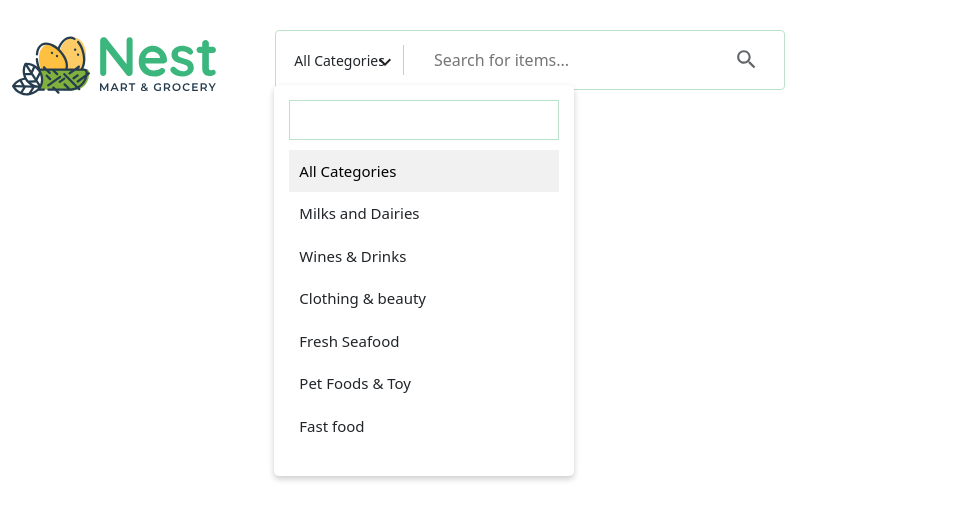
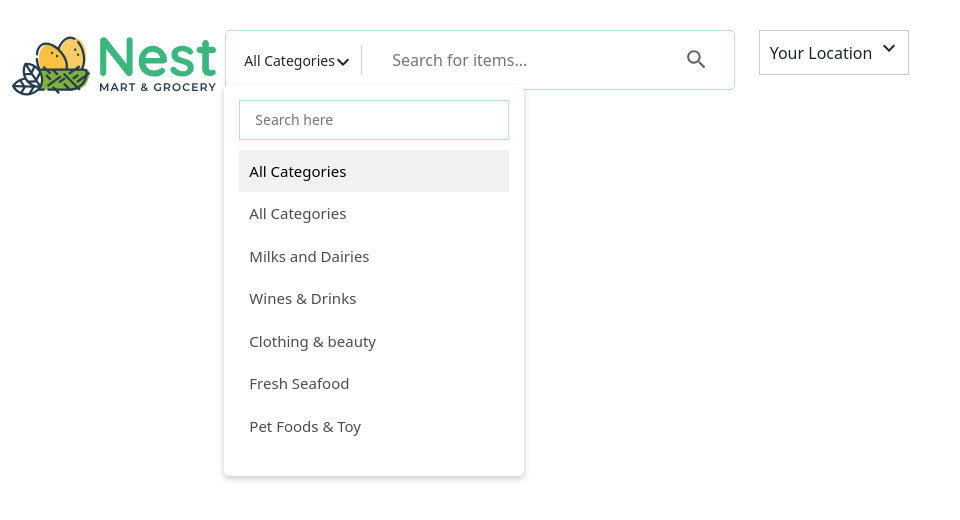
Before and after one commit to Sansar01/E-Commerce-Application, a React (Create React App) app in the folder ecom/: page / in a window 1280 px wide. Both pictures are taken after a click on the element "All Categories". Shown: the top 520 px of the page, without its empty margins (0-960 px from the left). Built offline with nearby package versions, Linux system fonts and the light colour scheme; no server answers.

Commit message:
Added axios dependency and implemented country list API call in Header component; updated Select component to accept props and display selected item; modified CSS files for Header and Select components.

```diff
--- a/ecom/package.json
+++ b/ecom/package.json
@@ -10,6 +10,7 @@
     "@testing-library/jest-dom": "^5.17.0",
     "@testing-library/react": "^13.4.0",
     "@testing-library/user-event": "^13.5.0",
+    "axios": "^1.7.1",
     "bootstrap": "^5.3.3",
     "react": "^18.3.1",
     "react-dom": "^18.3.1",
--- a/ecom/src/components/Header/Header.css
+++ b/ecom/src/components/Header/Header.css
@@ -11,10 +11,10 @@ height: 60px;
 border: 1px solid #bce3c9;
 padding: 10px 18px;
 border-radius: 4px;
-margin-left: 50px;
+/* margin-left: 50px; */
 }
 
-header .selectDropWrapper{
+header .headerSearch .selectDropWrapper{
     width: 25%;
     font-size: 14px;
     font-weight: 500;
@@ -32,7 +32,7 @@ header .headerSearch .selectDropWrapper::after{
 }
 
 header .headerSearch .search{
-    width: 82%;
+    width: 75%;
     padding-left: 30px;
     position: relative;
 }
@@ -51,3 +51,15 @@ header .headerSearch .search .searchIcon{
     opacity: 0.7;
     font-size: 25px !important;
 }
+header .countryWrapper .selectDropWrapper{
+    width: 150px !important;
+    height: 45px;
+   border: 1px solid rgba(0,0,0,0.2);
+   padding-left: 10px;
+   display: flex;
+   align-items: center;
+}
+header .countryWrapper .selectDropWrapper .openSelect
+{
+    width: 100%;
+}
--- a/ecom/src/components/Header/Header.js
+++ b/ecom/src/components/Header/Header.js
@@ -1,10 +1,47 @@
-import React from "react";
+import React, { useEffect, useState } from "react";
 import Logo from "../../assets/images/logo.svg";
 import "../Header/Header.css";
 import SearchIcon from '@mui/icons-material/Search';
 import Select from '../selectDrop/Select'
+import axios from 'axios'
 
 function Header() {
+
+     const[Categories,setCategories] = useState([
+      'All Categories',
+      'Milks and Dairies',
+      'Wines & Drinks',
+      'Clothing & beauty',
+      'Fresh Seafood',
+      'Pet Foods & Toy',
+      ' Fast food',
+      'Baking Material',
+      'Vegetables',
+      'Noodles & Rice',
+      'Ice cream'
+     ])
+
+     const countryList = [];
+
+      useEffect(()=>{
+        getCountry('https://countriesnow.space/api/v0.1/countries/')
+      },[])
+
+
+      const getCountry = async (url)=>{
+        try {
+          await axios.get(url).then((res)=>{
+              if(res!=null)
+              {
+                   res.data.data.map((item,index)=>(countryList.push(item.country)))
+
+              }
+          })
+        } catch (error) {
+          console.log(error.message);
+        }
+      }
+
   return (
     <>
       <header>
@@ -14,18 +51,21 @@ function Header() {
             <img src={Logo} />
           </div>
            {/* {header search start here} */}
-
         <div className="col-sm-5">
           <div className="headerSearch d-flex align-items-center">
-          <Select/>
+          <Select data={Categories} placeholder={"All Categories"}/>
             <div className="search">
               <input type="text" placeholder="Search for items..."/>
              <SearchIcon className="searchIcon cursor"/>
             </div>
           </div>
         </div>
-
         {/* {header search end here} */}
+        <div className="col-sm-5">
+         <div className="countryWrapper">
+         <Select data={countryList} placeholder={"Your Location"}/>
+         </div>
+        </div>
         </div>
       </div>
     </header>
--- a/ecom/src/components/selectDrop/Select.css
+++ b/ecom/src/components/selectDrop/Select.css
@@ -39,6 +39,7 @@
     font-size: 15px;
     width: 100%;
     padding: 10px;
+    color: rgb(0,0,0,0.7);
 }
 .selectDrop .searchResults li:hover{
     background: #3bb77e;
--- a/ecom/src/components/selectDrop/Select.js
+++ b/ecom/src/components/selectDrop/Select.js
@@ -1,10 +1,14 @@
 import React, { useState } from "react";
 import "../selectDrop/Select.css";
-import KeyboardArrowDownIcon from '@mui/icons-material/KeyboardArrowDown';
+import KeyboardArrowDownIcon from "@mui/icons-material/KeyboardArrowDown";
+import { ClickAwayListener } from "@mui/base/ClickAwayListener";
 
-function Select() {
+function Select(props) {
   const [isOpenSelect, setisOpenSelect] = useState(false);
   const [selectedIndex, setSelectedIndex] = useState(0);
+  const [selectedItem, setselectedItem] = useState(props.placeholder);
+
+  console.log(props.placeholder);
 
   const openSelect = () => {
     setisOpenSelect(!isOpenSelect);
@@ -12,36 +16,120 @@ function Select() {
 
   const closeSelect = (Index) => {
     setSelectedIndex(Index);
-    setisOpenSelect(!isOpenSelect)
+
+    //Access ul elements
+    var li = document.querySelector(".searchResults");
+
+    //After collecting  all collection of li we getting value of children with index
+    var item = li.children[Index];
+
+    setisOpenSelect(!isOpenSelect);
+
+    // set Selected Item
+    setselectedItem(item.textContent);
+
+    //changing the value of css class
+    if (item.textContent.length >= 17) {
+      var css = document.styleSheets[3].cssRules[2].style;
+      css.setProperty("width", "30%");
+    } else {
+      var css = document.styleSheets[3].cssRules[2].style;
+      css.setProperty("width", "27%");
+    }
   };
 
-
   return (
+    <ClickAwayListener onClickAway={()=>setisOpenSelect(false)}>
       <div className="selectDropWrapper cursor position-relative">
         <span className="openSelect" onClick={openSelect}>
-        All Categories <KeyboardArrowDownIcon className="arrow"/>
+          {selectedItem}
+          <KeyboardArrowDownIcon className="arrow" />
         </span>
         {isOpenSelect && (
           <div className="selectDrop">
             <div className="searchField">
-            <input type="text" />
+              <input type="text" placeholder="Search here"/>
             </div>
             <ul className="searchResults">
-                    <li onClick={()=>closeSelect(0)} className={`${selectedIndex === 0 ? 'active' :''}`}>All Categories</li>
-                    <li onClick={()=>closeSelect(1)} className={`${selectedIndex === 1 ? 'active' :''}`}>Milks and Dairies</li>
-                    <li onClick={()=>closeSelect(2)} className={`${selectedIndex === 2 ? 'active' :''}`}>Wines & Drinks</li>
-                    <li onClick={()=>closeSelect(3)} className={`${selectedIndex === 3 ? 'active' :''}`}>Clothing & beauty</li>
-                    <li onClick={()=>closeSelect(4)} className={`${selectedIndex === 4 ? 'active' :''}`}>Fresh Seafood</li>
-                    <li onClick={()=>closeSelect(5)} className={`${selectedIndex === 5 ? 'active' :''}`}>Pet Foods & Toy</li>
-                    <li onClick={()=>closeSelect(6)} className={`${selectedIndex === 6 ? 'active' :''}`}>Fast food</li>
-                    <li onClick={()=>closeSelect(7)} className={`${selectedIndex === 7 ? 'active' :''}`}>Baking material</li>
-                    <li onClick={()=>closeSelect(8)} className={`${selectedIndex === 8 ? 'active' :''}`}>Vegetables</li>
-                    <li onClick={()=>closeSelect(9)} className={`${selectedIndex === 9 ? 'active' :''}`}>Noodles & Rice</li>
-                    <li onClick={()=>closeSelect(10)} className={`${selectedIndex === 10 ? 'active' :''}`}>Ice cream</li>
+            <li key={0} onClick={()=>closeSelect(0)} className={`${selectedIndex === 0 ? "active" : ""}`}>{props.placeholder}</li>
+            {
+              props && props.data.map((category,Index)=>{
+              return(
+                <li key={Index+1} onClick={()=>closeSelect(Index+1)} className={`${selectedIndex === Index+1 ? "active" : ""}`}>{category}</li>
+              )
+            })
+            }
+              {/* <li
+                onClick={() => closeSelect(0)}
+                className={`${selectedIndex === 0 ? "active" : ""}`}
+              >
+                All Categories
+              </li>
+              <li
+                onClick={() => closeSelect(1)}
+                className={`${selectedIndex === 1 ? "active" : ""}`}
+              >
+                Milks and Dairies
+              </li>
+              <li
+                onClick={() => closeSelect(2)}
+                className={`${selectedIndex === 2 ? "active" : ""}`}
+              >
+                Wines & Drinks
+              </li>
+              <li
+                onClick={() => closeSelect(3)}
+                className={`${selectedIndex === 3 ? "active" : ""}`}
+              >
+                Clothing & beauty
+              </li>
+              <li
+                onClick={() => closeSelect(4)}
+                className={`${selectedIndex === 4 ? "active" : ""}`}
+              >
+                Fresh Seafood
+              </li>
+              <li
+                onClick={() => closeSelect(5)}
+                className={`${selectedIndex === 5 ? "active" : ""}`}
+              >
+                Pet Foods & Toy
+              </li>
+              <li
+                onClick={() => closeSelect(6)}
+                className={`${selectedIndex === 6 ? "active" : ""}`}
+              >
+                Fast food
+              </li>
+              <li
+                onClick={() => closeSelect(7)}
+                className={`${selectedIndex === 7 ? "active" : ""}`}
+              >
+                Baking material
+              </li>
+              <li
+                onClick={() => closeSelect(8)}
+                className={`${selectedIndex === 8 ? "active" : ""}`}
+              >
+                Vegetables
+              </li>
+              <li
+                onClick={() => closeSelect(9)}
+                className={`${selectedIndex === 9 ? "active" : ""}`}
+              >
+                Noodles & Rice
+              </li>
+              <li
+                onClick={() => closeSelect(10)}
+                className={`${selectedIndex === 10 ? "active" : ""}`}
+              >
+                Ice cream
+              </li> */}
             </ul>
           </div>
         )}
       </div>
+    </ClickAwayListener>
   );
 }
 
```
Also changed, not shown: 1 other file (tests, documents, lock files or other folders). Lines whose indentation alone changed are shown as unchanged.
